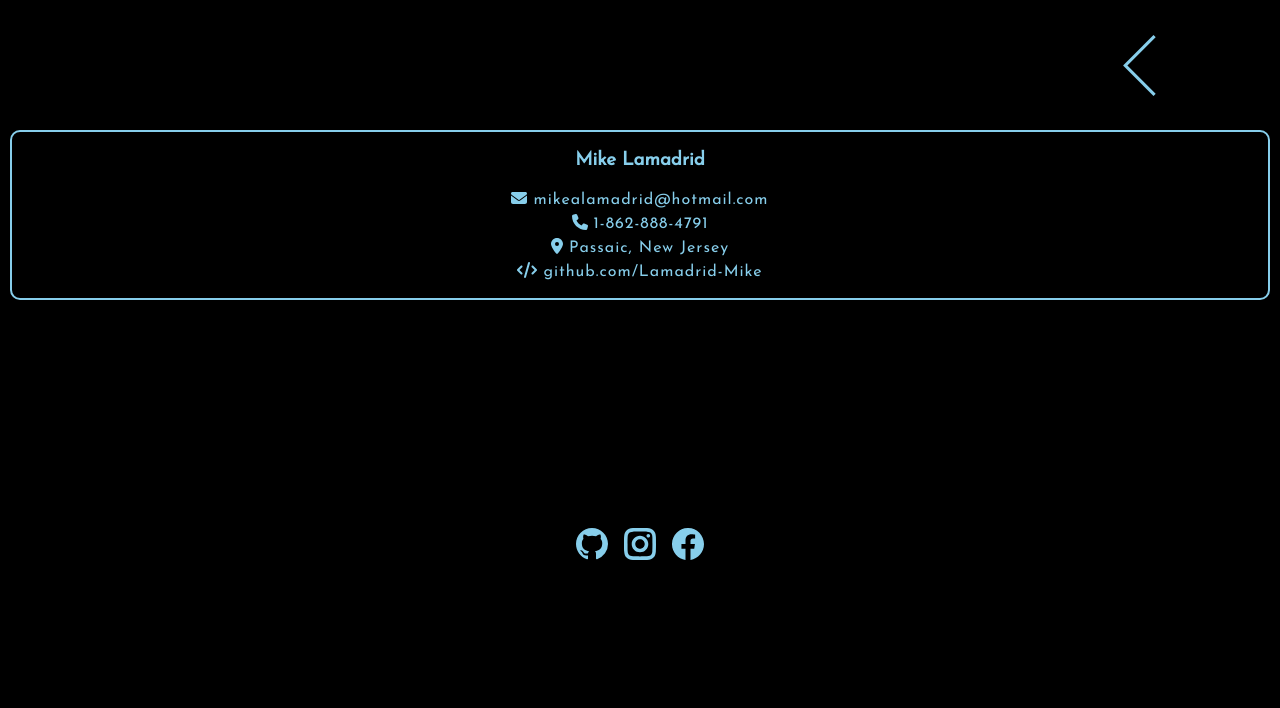
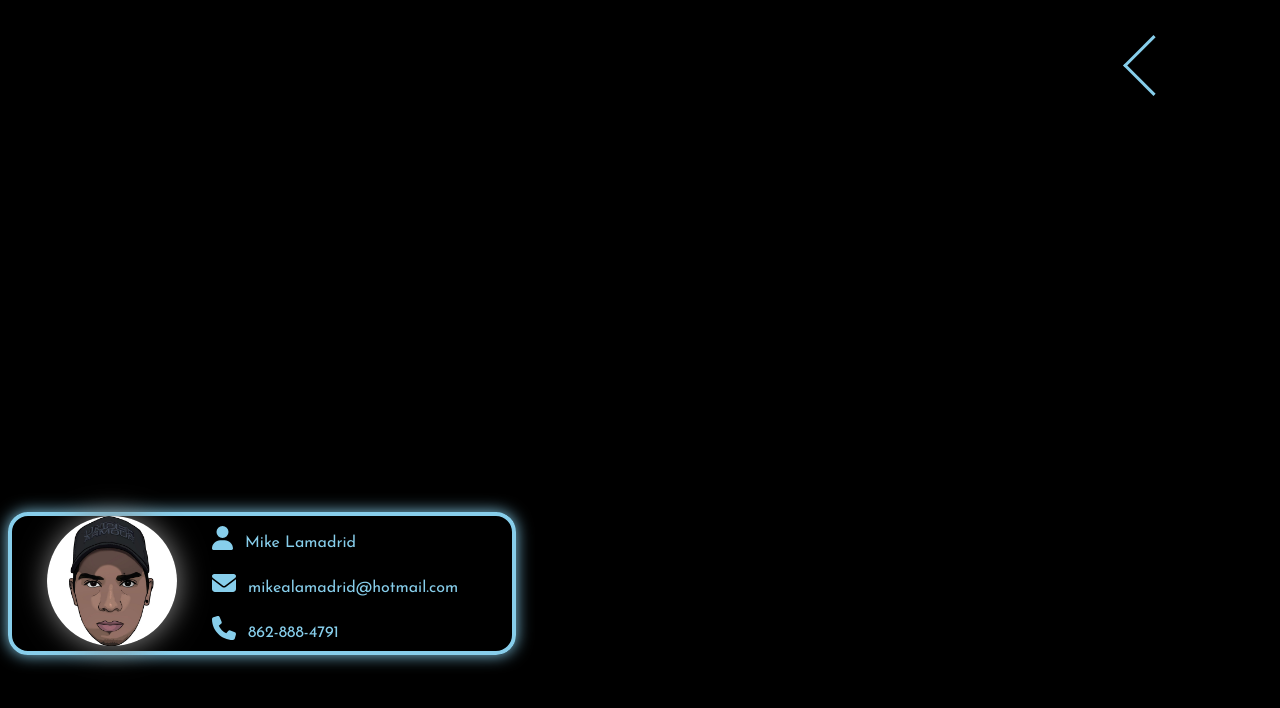
Before and after one commit to Lamadrid-Mike/My-Portfolio, a React (Create React App) app: page /My-Portfolio-React/resume in a window 1280 px wide. Shown: the top 708 px of the page. Built offline with nearby package versions, Linux system fonts and the light colour scheme.

Commit message:
resume edited

```diff
--- a/src/components/Projects.css
+++ b/src/components/Projects.css
@@ -16,14 +16,14 @@
 .align-text {
   justify-self: right;
   align-self: center;
-  font-size: clamp(0.7em, 0.9em, 2em);
+  font-size: 4vmin;
 }
 
 .logo-properties {
   justify-self: center;
   align-self: center;
   width: 100%;
-  max-width: 50px;
+  max-width: 60px;
   height: auto;
   animation: spin linear infinite 6000ms;
 }
--- a/src/components/Projects.js
+++ b/src/components/Projects.js
@@ -14,24 +14,11 @@ const Projects = function (props) {
       <div className="projects-container">
         <div className="projects-cards">
           <img src={ReactLogo} className="first-project-logo logo-properties" />
-          <p className="align-text">
-            Implemented React.js for this project, my main goal was to make it
-            mobile responsive, and creation of the footer.
-          </p>
-        </div>
-        <div className="projects-cards">
-          <img src={ReactLogo} className="first-project-logo logo-properties" />
-          <p className="align-text">
-            Implemented React.js for this project, my main goal was to make it
-            mobile responsive, and creation of the footer.
-          </p>
-        </div>
-        <div className="projects-cards">
-          <img src={ReactLogo} className="first-project-logo logo-properties" />
-          <p className="align-text">
-            Implemented React.js for this project, my main goal was to make it
-            mobile responsive, and creation of the footer.
-          </p>
+          <h1 className="align-text">
+            {/* Implemented React.js for this project, my main goal was to make it
+            mobile responsive, and creation of the footer. */}
+            Work in progress...
+          </h1>
         </div>
       </div>
     </>
--- a/src/components/home.js
+++ b/src/components/home.js
@@ -3,7 +3,6 @@ import "./home.scss";
 import Logo from "./avatar.jpg";
 import { Link } from "react-router-dom";
 import Footer from "./footer";
-import Fade from "react-reveal/Fade";
 
 class Home extends React.Component {
   render() {
--- /dev/null
+++ b/src/components/resume.css
@@ -0,0 +1,35 @@
+.contact-container {
+  margin: 40% 0.5em;
+  display: grid;
+  max-width: 500px;
+  border: 4px solid skyblue;
+  grid-template-columns: 40% 60%;
+  grid-template-rows: repeat(3, 45px);
+  border-radius: 20px;
+  box-shadow: 0px 0px 16px skyblue;
+}
+
+.contact-container span {
+  grid-column: 2 / 2;
+  align-self: center;
+  justify-self: start;
+}
+
+.contact-container .icon {
+  font-size: 3vmin;
+  margin-right: 0.5em;
+}
+
+.contact-container img {
+  grid-row: 1 / 1;
+  width: 130px;
+  height: auto;
+  border-radius: 50%;
+  justify-self: center;
+  box-shadow: 1px 1px 29px #888888;
+}
+
+.contact-container a {
+  text-decoration: none;
+  color: skyblue;
+}
--- a/src/components/resume.js
+++ b/src/components/resume.js
@@ -1,15 +1,11 @@
 import React from "react";
-import "./resume.scss";
+import "./resume.css";
 import { FontAwesomeIcon } from "@fortawesome/react-fontawesome";
-import {
-  faEnvelope,
-  faPhone,
-  faLocationDot,
-  faCode,
-} from "@fortawesome/free-solid-svg-icons";
+import { faEnvelope, faPhone, faUser } from "@fortawesome/free-solid-svg-icons";
 import Footer from "./footer";
 import BackArrow from "./BackArrow";
 import { Link } from "react-router-dom";
+import Logo from "./avatar.jpg";
 
 // page
 class Resume extends React.Component {
@@ -19,20 +15,24 @@ class Resume extends React.Component {
         <Link to="/">
           <BackArrow />
         </Link>
-        <div className="resume">
-          <div className="contactInfo">
-            <h3>Mike Lamadrid</h3>
-            <p>
-              <FontAwesomeIcon className="icon" icon={faEnvelope} />
-              mikealamadrid@hotmail.com <br />
-              <FontAwesomeIcon className="icon" icon={faPhone} />
-              1-862-888-4791 <br />
-              <FontAwesomeIcon className="icon" icon={faLocationDot} />
-              Passaic, New Jersey <br />
-              <FontAwesomeIcon className="icon" icon={faCode} />
-              github.com/Lamadrid-Mike <br />
-            </p>
-          </div>
+        <div className="contact-container">
+          <img src={Logo} />
+          <span>
+            <FontAwesomeIcon className="icon" icon={faUser} />
+            Mike Lamadrid
+          </span>
+          <br />
+          <span>
+            <FontAwesomeIcon className="icon" icon={faEnvelope} />
+            <a href="mailto:mikealamadrid@hotmail.com?subject=Hello world!&body=">
+              mikealamadrid@hotmail.com
+            </a>
+          </span>
+          <br />
+          <span>
+            <FontAwesomeIcon className="icon" icon={faPhone} />
+            <a href="tel:862-888-4791">862-888-4791</a>
+          </span>
         </div>
         <Footer />
       </>
--- a/src/components/resume.scss
+++ /dev/null
@@ -1,47 +0,0 @@
-$bg-color: "black";
-$avatar-color: skyblue;
-
-.resume {
-  text-align: center;
-  display: grid;
-  grid-template-columns: 1fr repeat(4);
-  grid-template-rows: repeat(8, 50px);
-  margin: 10px;
-  gap: 10px;
-  animation: fadeInAnimation ease 2s;
-  animation-iteration-count: 1;
-  animation-fill-mode: forwards;
-  @keyframes fadeInAnimation {
-    0% {
-      opacity: 0;
-    }
-    100% {
-      opacity: 1;
-    }
-  }
-
-  .contactInfo {
-    text-align: center;
-    border: 2px solid skyblue;
-    grid-column: 1 / 5;
-    grid-row: 3 / 6;
-    border-radius: 10px;
-    p {
-      letter-spacing: 1px;
-      line-height: 1.5;
-    }
-    .icon {
-      margin-right: 6px;
-    }
-  }
-
-  .cont {
-    margin-bottom: 20px;
-    width: 100%;
-    position: fixed;
-    bottom: 0;
-    display: flex;
-    justify-content: center;
-    gap: 10px;
-  }
-}
```
